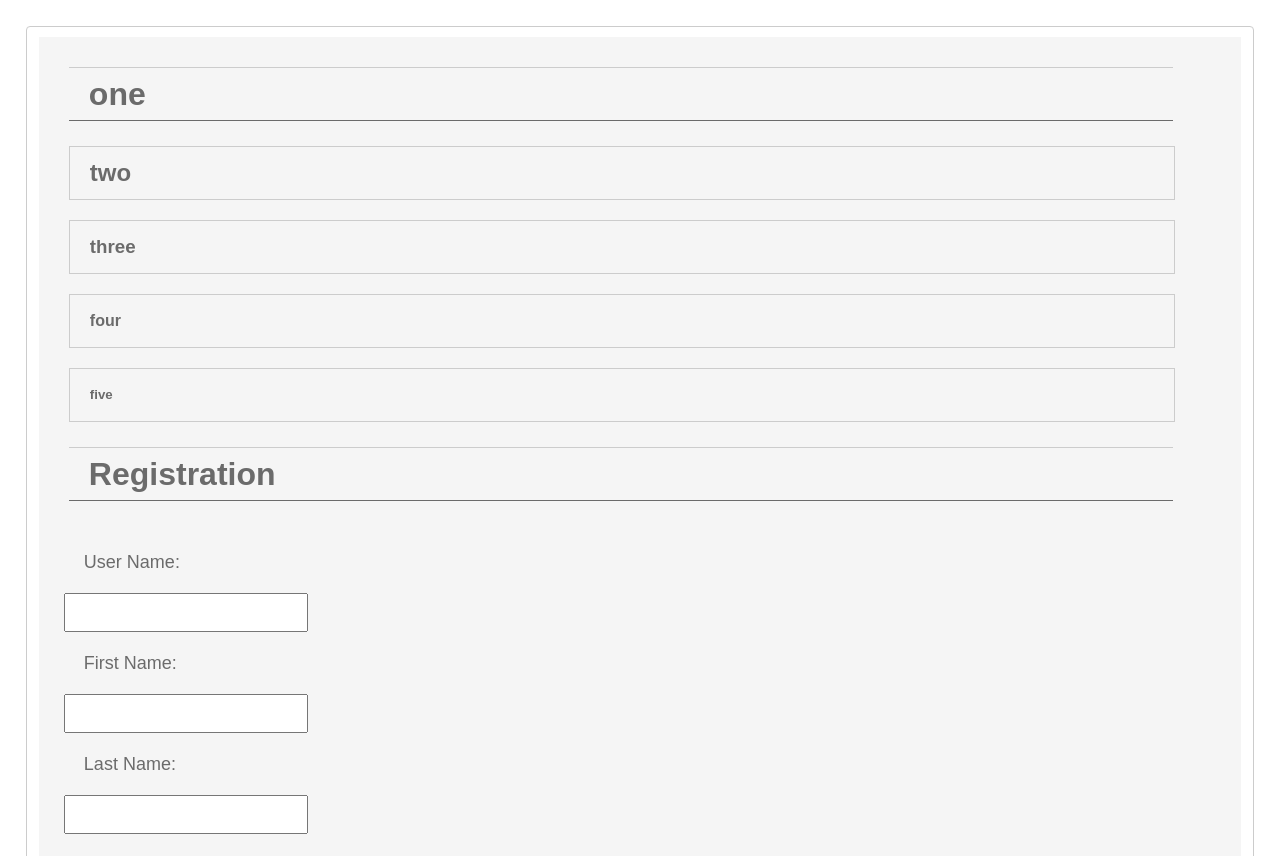
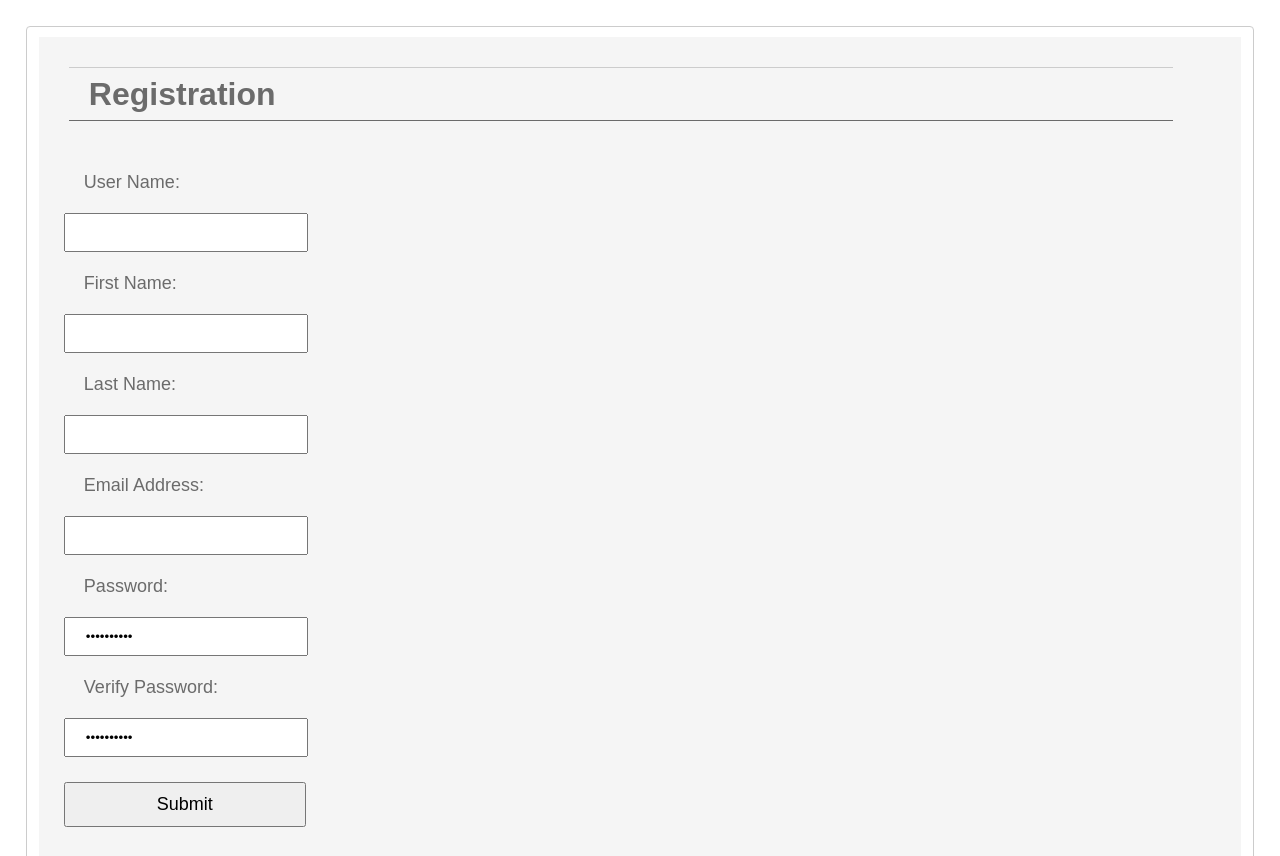
Before and after one commit to KeldaAnders/belt, a Django app: page / in a window 1280 px wide. Shown: the top 856 px of the page. Run offline with Django 3.2, Linux system fonts and the light colour scheme; parts of the project's set-up code (start-up, migrations or seed data) failed here and were passed over.

Commit message:
update test

```diff
--- a/apps/belt_app/templates/belt_app/home.html
+++ b/apps/belt_app/templates/belt_app/home.html
@@ -11,11 +11,6 @@
 <body>
 
     <div class="box2 ">
-        <h1>one</h1>
-        <h2>two</h2>
-        <h3>three</h3>
-        <h4>four</h4>
-        <h5>five</h5>
         <h1>home</h1>
     </div>
 </body>
--- a/apps/belt_app/templates/belt_app/index.html
+++ b/apps/belt_app/templates/belt_app/index.html
@@ -11,11 +11,7 @@
 <body>
 
     <div class="box2 ">
-        <h1>one</h1>
-        <h2>two</h2>
-        <h3>three</h3>
-        <h4>four</h4>
-        <h5>five</h5>
+
         <h1>Registration</h1> {% if request.session.errors_list %} {% for error in request.session.errors_list %}
         <p class="red">{{error}}</p>
         {% endfor %} {% endif %}
```
